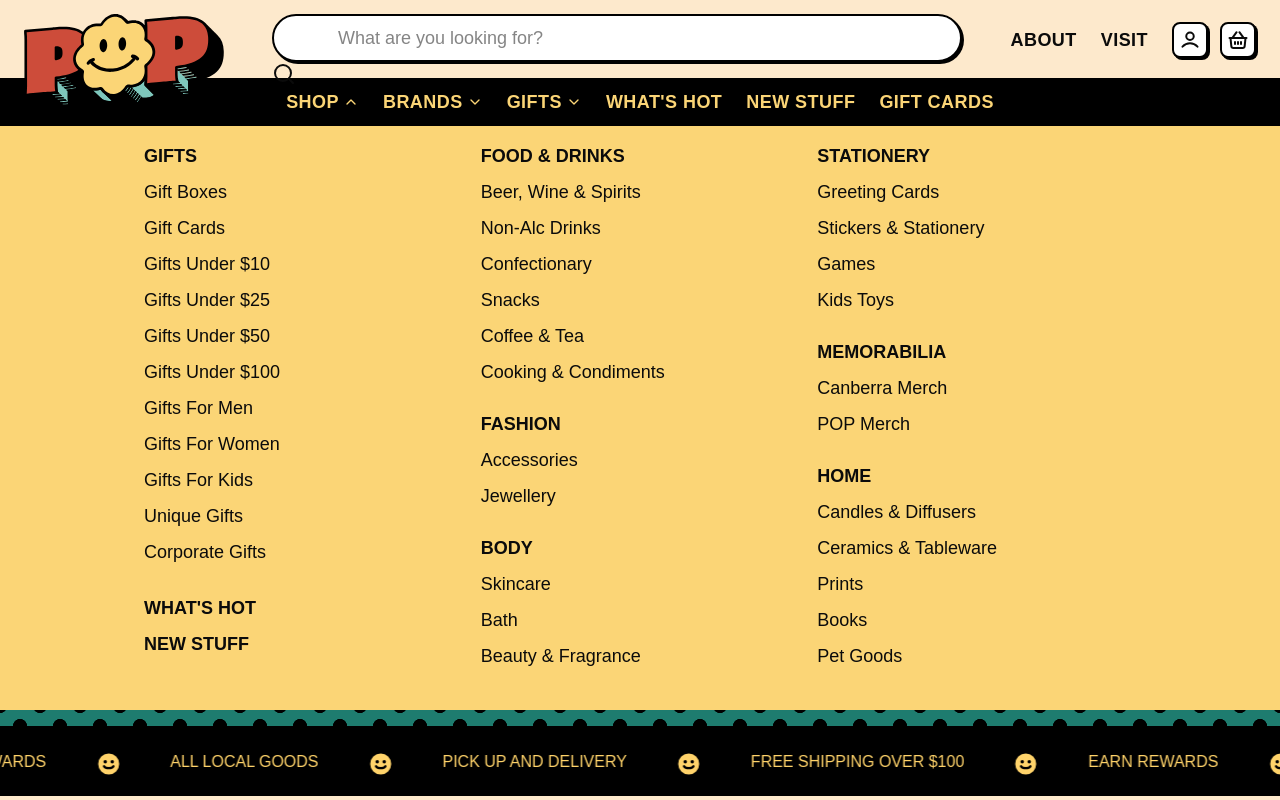
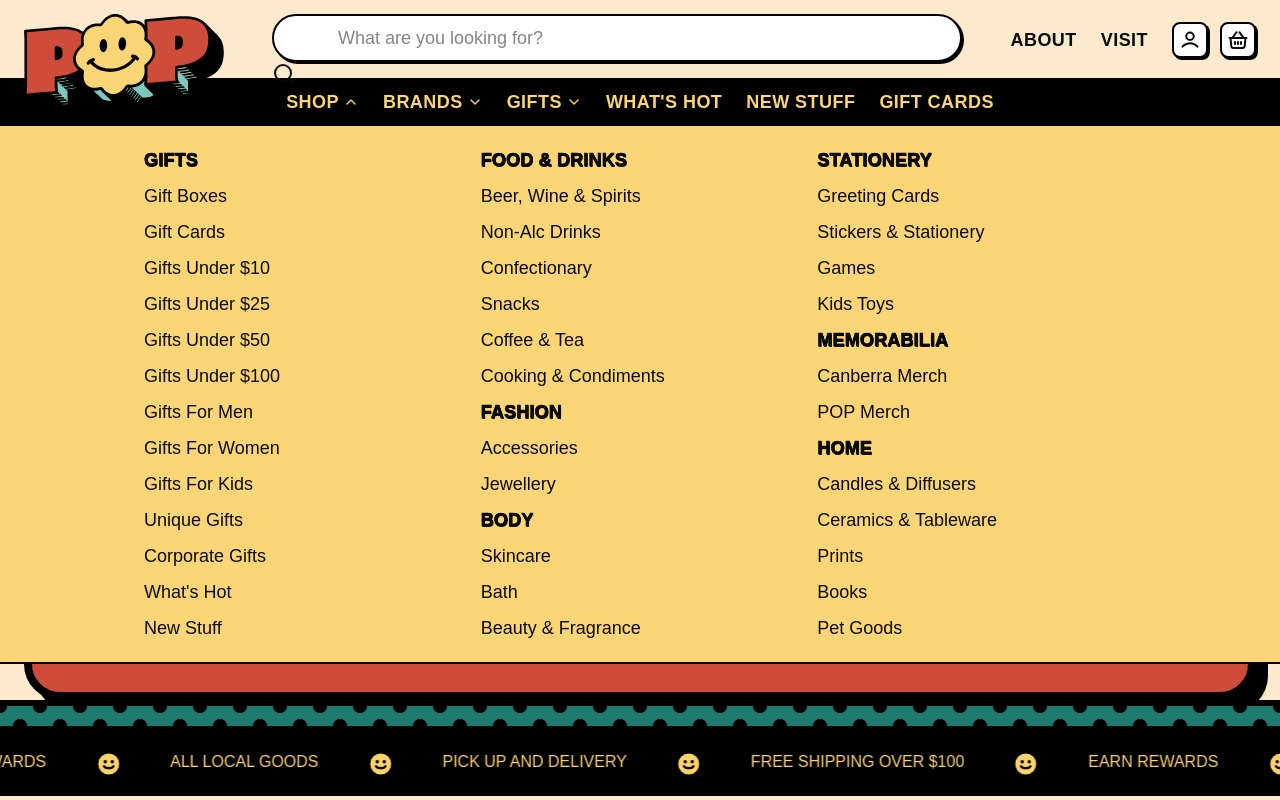
Before and after one commit to DevsimX/OnlineShoppingSystem, a Next.js app in the folder frontend/: page / in a window 1280 px wide. Both pictures are taken after a click on the button "SHOP". Shown: the top 800 px of the page. Built offline with nearby package versions, Linux system fonts and the light colour scheme.

Commit message:
Added dropdown menu for the secondary menu

```diff
--- a/frontend/src/app/globals.css
+++ b/frontend/src/app/globals.css
@@ -209,21 +209,31 @@
   font-family: "trade-gothic-next", sans-serif;
 }
 
-/* Dropdown menu visibility (no height/opacity animation) */
+/* Ultra bold utility - makes text appear bolder than font-weight 900 */
+.font-ultra-bold {
+  font-weight: 900;
+  -webkit-text-stroke: 0.5px currentColor;
+  text-shadow:
+    0.2px 0.2px 0 currentColor,
+    0.4px 0.4px 0 currentColor,
+    0.6px 0.6px 0 currentColor;
+  letter-spacing: 0.01em;
+}
+
+/* Dropdown menu height animation */
 .dropdown-menu-container {
   overflow: hidden;
   max-height: 0;
-  opacity: 0;
+  transition: max-height 300ms ease-in-out;
+  background-color: var(--pop-yellow-mid);
 }
 
 .dropdown-menu-container.dropdown-menu-open {
   max-height: 1000px;
-  opacity: 1;
 }
 
 .dropdown-menu-container.dropdown-menu-closed {
   max-height: 0;
-  opacity: 0;
   pointer-events: none;
 }
 
--- a/frontend/src/components/Header.tsx
+++ b/frontend/src/components/Header.tsx
@@ -1,6 +1,6 @@
 "use client";
 
-import { useState, useEffect, useRef } from "react";
+import { useState, useEffect, useRef, Fragment } from "react";
 import Link from "next/link";
 import Logo from "@/assets/logo.svg";
 import Menu from "@/assets/menu.svg";
@@ -9,11 +9,15 @@
 import Cart from "@/assets/cart.svg"
 import { ChevronDown } from "lucide-react"
 
+type DropdownSection = {
+  type: "category" | "standalone";
+  header?: { label: string; href?: string };
+  links: Array<{ label: string; href: string; className?: string }>;
+};
+
 type DropdownMenuItem = {
   label: string;
-  href?: string;
-  // Placeholder for dropdown menu items/submenu
-  items?: Array<{ label: string; href: string }>;
+  items: DropdownSection[];
 };
 
 type NavLinkItem = {
@@ -21,30 +25,26 @@
   href: string;
 };
 
-type ShopDropdownSection = {
-  type: "category" | "standalone";
-  header?: { label: string; href: string };
-  links: Array<{ label: string; href: string }>;
-};
-
 export default function Header() {
   const [activeDropdown, setActiveDropdown] = useState<string | null>(null);
   const dropdownRef = useRef<HTMLDivElement>(null);
-  const buttonRef = useRef<HTMLButtonElement>(null);
+  const buttonRefs = useRef<Record<string, HTMLButtonElement | null>>({});
 
   // Handle click outside to close dropdown
   useEffect(() => {
     function handleClickOutside(event: MouseEvent) {
       const target = event.target as Node;
       const isClickInsideDropdown = dropdownRef.current?.contains(target);
-      const isClickOnButton = buttonRef.current?.contains(target);
+      const isClickOnAnyButton = Object.values(buttonRefs.current).some(
+        (ref) => ref?.contains(target)
+      );
 
-      if (!isClickInsideDropdown && !isClickOnButton) {
+      if (!isClickInsideDropdown && !isClickOnAnyButton) {
         setActiveDropdown(null);
       }
     }
 
-    if (activeDropdown === "shop") {
+    if (activeDropdown) {
       document.addEventListener("mousedown", handleClickOutside);
     }
 
@@ -53,8 +53,11 @@
     };
   }, [activeDropdown]);
 
-  // Shop dropdown menu content
-  const shopDropdownContent: ShopDropdownSection[] = [
+  // Dropdown menu items (Shop, Brands, Gifts)
+  const dropdownMenuItems: DropdownMenuItem[] = [
+    {
+      label: "Shop",
+      items: [
         {
           type: "category",
           header: { label: "Gifts", href: "/collections/gifts" },
@@ -138,21 +141,82 @@
             { label: "Pet Goods", href: "/collections/pet-goods" },
           ],
         },
-  ];
-
-  // Dropdown menu items (Shop, Brands, Gifts)
-  const dropdownMenuItems: DropdownMenuItem[] = [
-    {
-      label: "Shop",
-      // items: [] // Placeholder for dropdown submenu items
+      ],
     },
     {
       label: "Brands",
-      // items: [] // Placeholder for dropdown submenu items
+      items: [
+        {
+          type: "category",
+          header: { label: "Featured Brands" },
+          links: [
+            { label: "Allara Creative", href: "/collections/allara-creative" },
+            { label: "Bakers Wanna Bake", href: "/collections/bakers-wanna-bake" },
+            { label: "Bearlymade", href: "/collections/bearlymade" },
+            { label: "Burley & Brave", href: "/collections/burley-brave" },
+            { label: "Contentious Character Winery", href: "/collections/contentious-character-winery" },
+            { label: "Cygnet & Pen", href: "/collections/cygnet-and-pen" },
+            { label: "Jasper & Myrtle", href: "/collections/jasper-myrtle-chocolates" },
+            { label: "Kate's Bombs", href: "/collections/kates-bombs" },
+            { label: "KOKOArtisan", href: "/collections/kokoartisan" },
+            { label: "La Source Australia", href: "/collections/la-source" },
+            { label: "Leafy Sea Dragon", href: "/collections/leafy-sea-dragon" },
+            { label: "North/South Print Shop", href: "/collections/north-south-print-shop" },
+            { label: "Poncho Fox", href: "/collections/poncho-fox" },
+            { label: "Trevor Dickinson Art", href: "/collections/trevor-dickinson-art" },
+            { label: "Zealous & Co.", href: "/collections/zealous-co" },
+          ],
+        },
+      ],
     },
     {
       label: "Gifts",
-      // items: [] // Placeholder for dropdown submenu items
+      items: [
+        {
+          type: "standalone",
+          links: [{ label: "Gifts Under $10", href: "/collections/gifts-under-10", className: "font-ultra-bold font-black uppercase" }],
+        },
+        {
+          type: "standalone",
+          links: [{ label: "Gifts Under $25", href: "/collections/gifts-under-25", className: "font-ultra-bold font-black uppercase" }],
+        },
+        {
+          type: "standalone",
+          links: [{ label: "Gifts Under $50", href: "/collections/gifts-under-50", className: "font-ultra-bold font-black uppercase" }],
+        },
+        {
+          type: "standalone",
+          links: [{ label: "Gifts Under $100", href: "/collections/gifts-under-100", className: "font-ultra-bold font-black uppercase" }],
+        },
+        {
+          type: "standalone",
+          links: [{ label: "Gift Boxes", href: "/collections/gift-boxes" }],
+        },
+        {
+          type: "standalone",
+          links: [{ label: "Gifts For Men", href: "/collections/gifts-for-men" }],
+        },
+        {
+          type: "standalone",
+          links: [{ label: "Gifts For Women", href: "/collections/gifts-for-women" }],
+        },
+        {
+          type: "standalone",
+          links: [{ label: "Gifts For Kids", href: "/collections/gifts-for-kids" }],
+        },
+        {
+          type: "standalone",
+          links: [{ label: "Gift Cards", href: "/products/pop-gift-card" }],
+        },
+        {
+          type: "standalone",
+          links: [{ label: "Unique Gifts", href: "/collections/unique-gifts" }],
+        },
+        {
+          type: "standalone",
+          links: [{ label: "Corporate Gifts", href: "/collections/corporate-gifting" }],
+        },
+      ],
     },
   ];
 
@@ -190,7 +254,7 @@
             <span className="sr-only">Go Home</span>
             <div className="h-auto w-full transition-all max-lg:max-w-[100px] lg:w-[135px] xl:w-[200px]">
               <div className="logo-container">
-                <Logo/>
+                <Logo />
               </div>
             </div>
           </Link>
@@ -209,7 +273,7 @@
         </div>
 
         {/* Navigation Links & Icons */}
-        <div className="flex items-center gap-6 text-lg tracking-wide uppercase max-md:flex-1 max-md:justify-end lg:pt-2 font-family-trade-gothic">
+        <div className="flex items-center gap-6 text-lg tracking-wide uppercase max-md:flex-1 max-md:justify-end lg:pt-2 ">
           {/* Desktop Navigation Links */}
           <a href="/about" className="font-extrabold hover:text-[var(--pop-red)] max-md:hidden">
             About
@@ -246,20 +310,18 @@
                 className="relative"
               >
                 <button
-                  ref={item.label === "Shop" ? buttonRef : null}
+                  ref={(el) => {
+                    buttonRefs.current[item.label] = el;
+                  }}
                   className="nav-menu-button"
                   onClick={() => {
-                    if (item.label === "Shop") {
-                      setActiveDropdown(activeDropdown === "shop" ? null : "shop");
-                    }
+                    const isActive = activeDropdown === item.label.toLowerCase();
+                    setActiveDropdown(isActive ? null : item.label.toLowerCase());
                   }}
                 >
                   {item.label}
                   <ChevronDown
-                    className={`w-4 h-4 transition-transform duration-300 ${
-                      activeDropdown === "shop" && item.label === "Shop"
-                        ? "rotate-180"
-                        : ""
+                    className={`w-4 h-4 transition-transform duration-300 ${activeDropdown === item.label.toLowerCase() ? "rotate-180" : ""
                       }`}
                   />
                 </button>
@@ -278,48 +340,72 @@
             ))}
           </div>
 
-          {/* Shop Dropdown Menu (mount/unmount like Poplocal) */}
-          {activeDropdown === "shop" && (
-            <div ref={dropdownRef} className="w-full bg-[var(--pop-yellow-mid)]">
+          {/* Dropdown Menu */}
+          <div
+            ref={dropdownRef}
+            className={`dropdown-menu-container w-full bg-[var(--pop-yellow-mid)] ${activeDropdown ? "dropdown-menu-open" : "dropdown-menu-closed"
+              }`}
+          >
+            {activeDropdown && (() => {
+              const activeItem = dropdownMenuItems.find(
+                (item) => item.label.toLowerCase() === activeDropdown
+              );
+              if (!activeItem || activeItem.items.length === 0) return null;
+
+              return (
+                <div className="w-full border-b-2 border-black lg:min-h-52">
                   <div className="mx-auto max-w-5xl columns-3 p-4 text-lg">
-                {shopDropdownContent.map((section, index) => {
+                    {activeItem.items.map((section, index) => {
                       if (section.type === "standalone") {
                         return (
                           <div key={index} className="break-inside-avoid py-1">
                             <a
                               href={section.links[0].href}
-                          className="block space-y-1 hover:text-[var(--pop-red)] font-family-trade-gothic font-black uppercase"
+                              className={`block space-y-1 hover:text-[var(--pop-red)] ${section.links[0].className || ""}`}
                             >
                               {section.links[0].label}
                             </a>
                           </div>
                         );
                       }
+                      // Category type
                       return (
-                    <div key={index} className="flex break-inside-avoid flex-col gap-2 pb-6">
+                        <Fragment key={index}>
                           {section.header && (
+                            <div className="break-inside-avoid py-1">
+                              {section.header.href ? (
                                 <a
                                   href={section.header.href}
-                          className="font-family-trade-gothic font-extrabold uppercase hover:text-[var(--pop-red)]"
+                                  className="font-ultra-bold uppercase hover:text-[var(--pop-red)]"
                                 >
                                   {section.header.label}
                                 </a>
+                              ) : (
+                                <span className="block space-y-1 font-semibold">
+                                  {section.header.label}
+                                </span>
+                              )}
+                            </div>
                           )}
                           {section.links.map((link) => (
+                            <div key={link.href} className="break-inside-avoid py-1">
                               <a
-                          key={link.href}
                                 href={link.href}
-                          className="hover:text-[var(--pop-red)]"
+                                className={`block space-y-1 hover:text-[var(--pop-red)] ${link.className || ""}`}
                               >
                                 {link.label}
                               </a>
+                            </div>
                           ))}
-                    </div>
+                        </Fragment>
                       );
                     })}
                   </div>
                 </div>
-          )}
+              );
+            })()}
+          </div>
+
         </div>
       </div>
     </nav>
```
Lines whose indentation alone changed are shown as unchanged.
